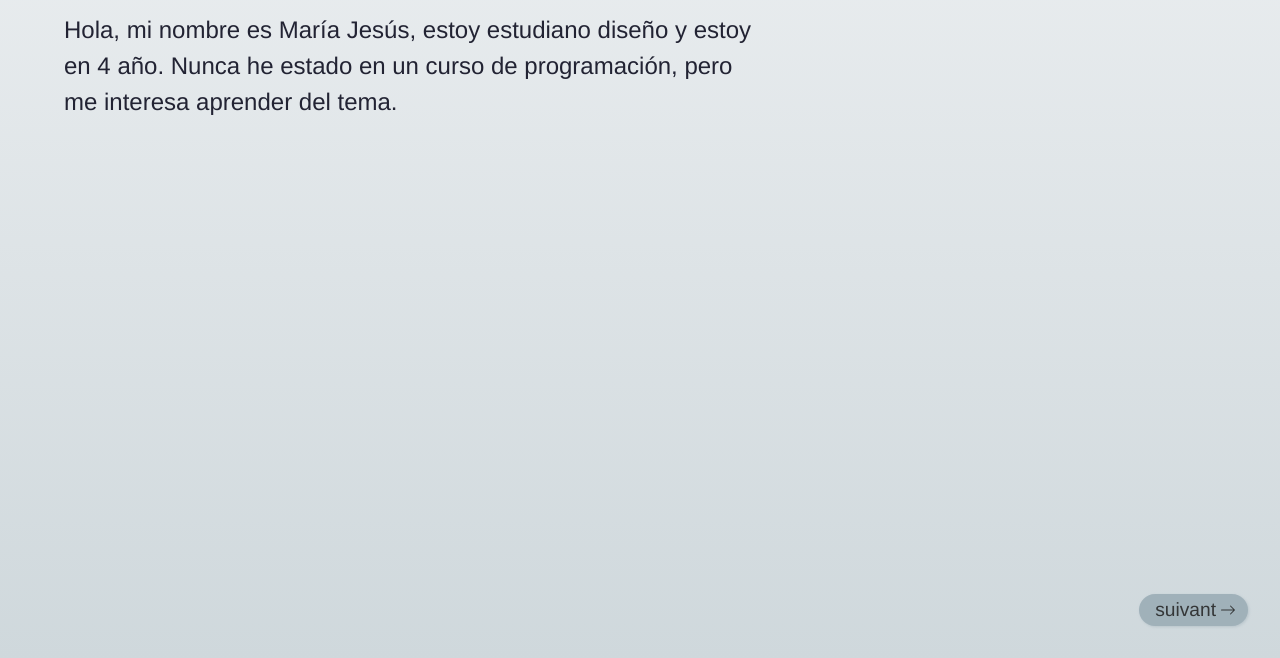
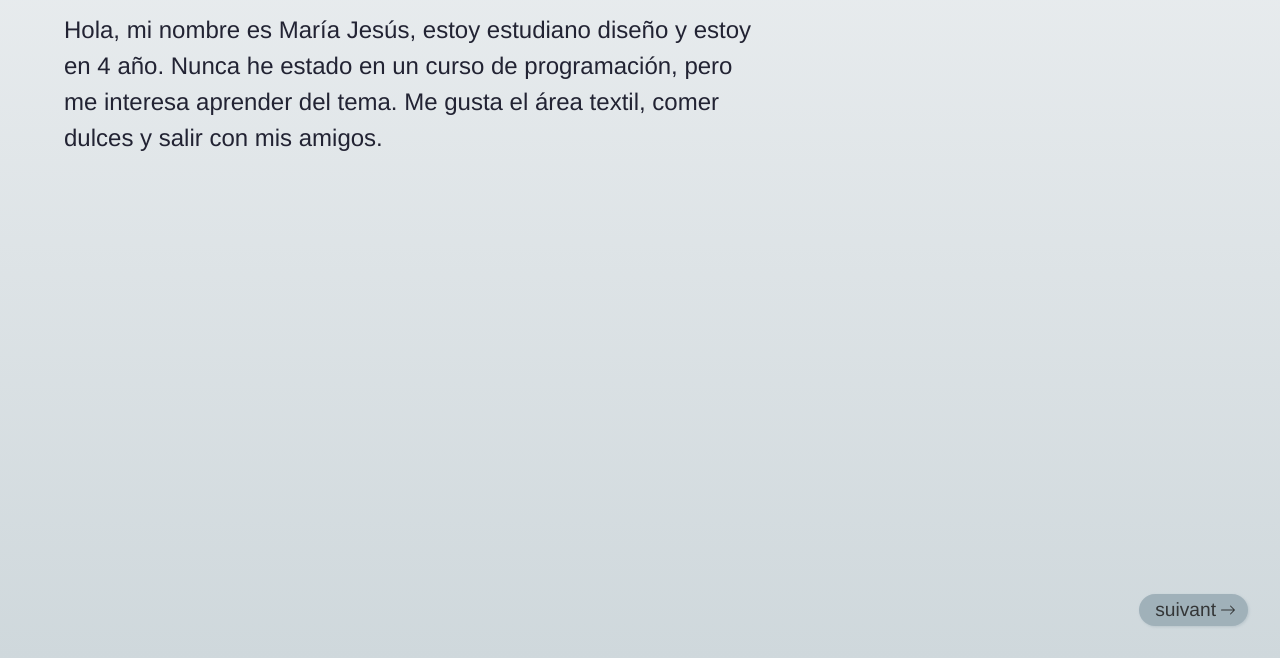
Before and after one commit to mjmonteroa/clase01, a plain HTML site: page index.html in a window 1280 px wide. Shown: the part 142-800 px from the top of the page. Drawn offline with nearby package versions, Linux system fonts and the light colour scheme.

Commit message:
Update index.html

```diff
--- a/index.html
+++ b/index.html
@@ -18,7 +18,7 @@
 
         <main>
             <h1>Maria Montero</h1>
-            <p>Hola, mi nombre es María Jesús, estoy estudiano diseño y estoy en 4 año. Nunca he estado en un curso de programación, pero me interesa aprender del tema.</p>
+            <p>Hola, mi nombre es María Jesús, estoy estudiano diseño y estoy en 4 año. Nunca he estado en un curso de programación, pero me interesa aprender del tema. Me gusta el área textil, comer dulces y salir con mis amigos.</p>
         </main>
 
         <div id="next"></div>
```
